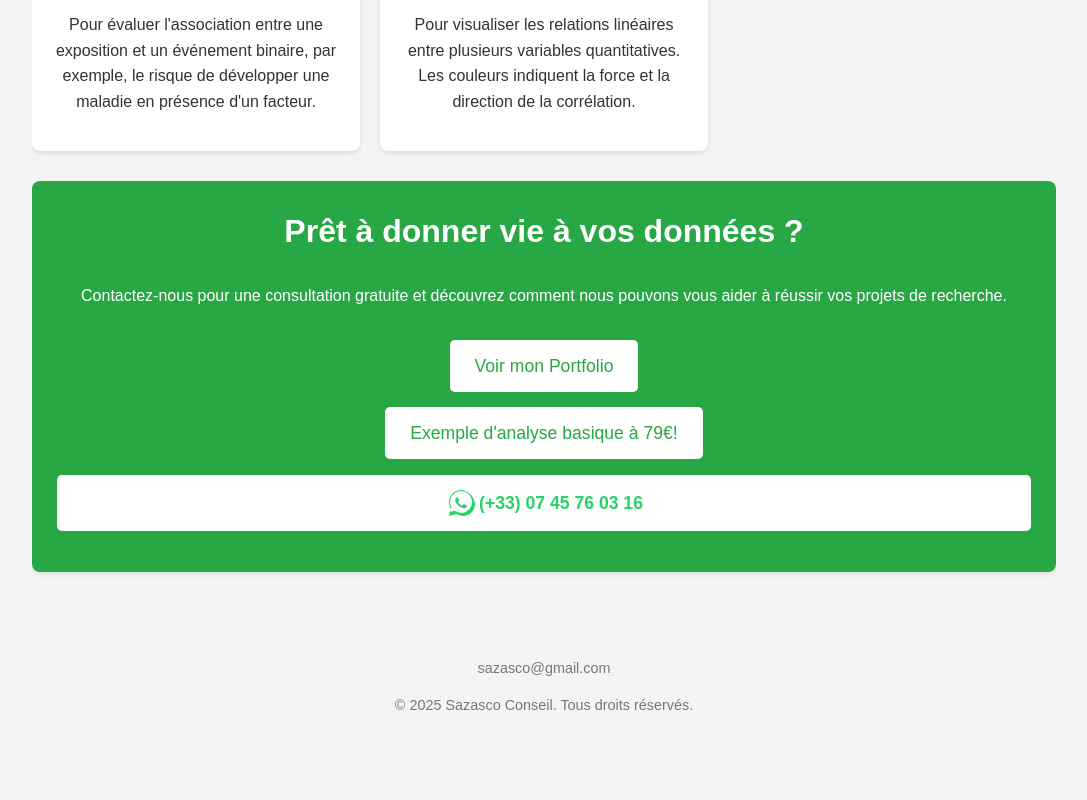
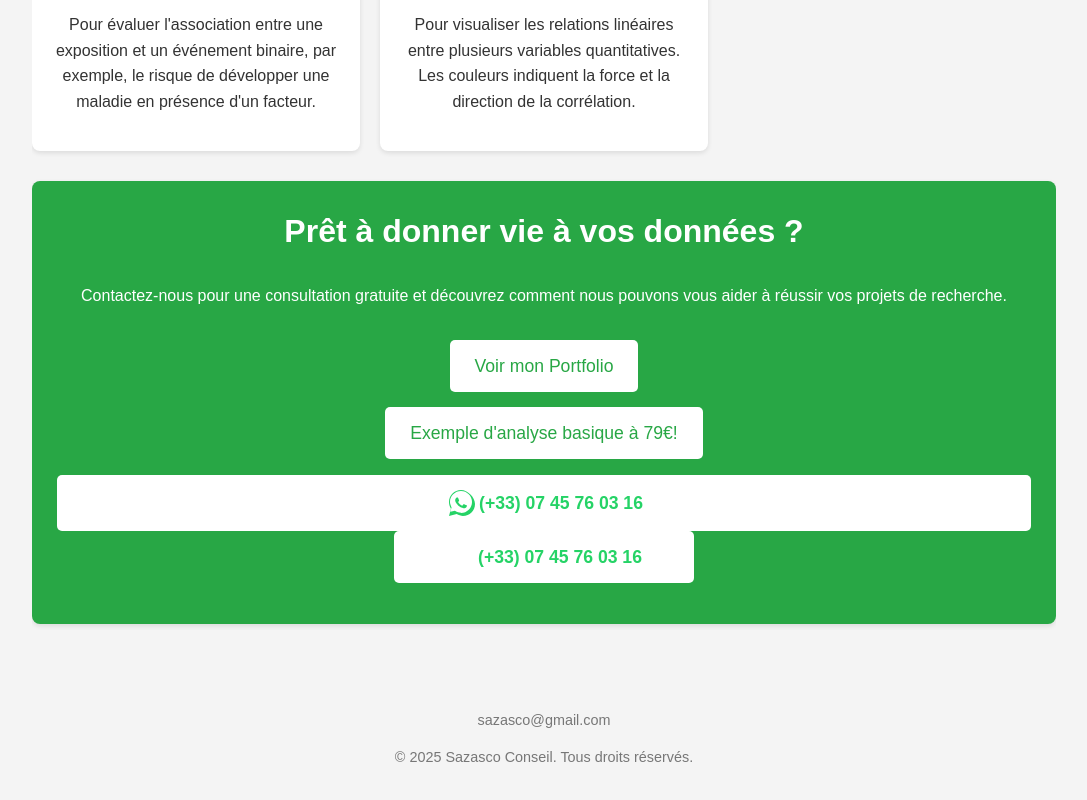
Before and after one commit to MedDataMuse/MedDataMuse, a plain HTML site: page index.html in a window 1280 px wide. Shown: the part 1869-2669 px from the top of the page, without its empty margins (96-1183 px from the left). Before the commit the page ends 2621 px from the top, so only its background shows below. Drawn offline with Linux system fonts and the light colour scheme.

Commit message:
Update index.html

```diff
--- a/index.html
+++ b/index.html
@@ -412,6 +412,14 @@
   <span style="margin-left: 2px; color: #25D366; font-weight: bold;">(+33) 07 45 76 03 16</span>
 </a>
 
+            <a href="https://wa.me/33745760316" target="_blank" title="WhatsApp"
+   style="display: flex; align-items: center; justify-content: center; text-decoration: none; max-width: 250px; margin: 0 auto;">
+  <svg width="28" height="28" viewBox="0 0 32 32">
+    <path fill="#25D366" d="M16 3C9.37 3 ..."/>
+  </svg>
+  <span style="margin-left: 4px; color: #25D366; font-weight: bold; text-align: center;">(+33) 07 45 76 03 16</span>
+</a>
+
         </p>
 
         </section>
```
